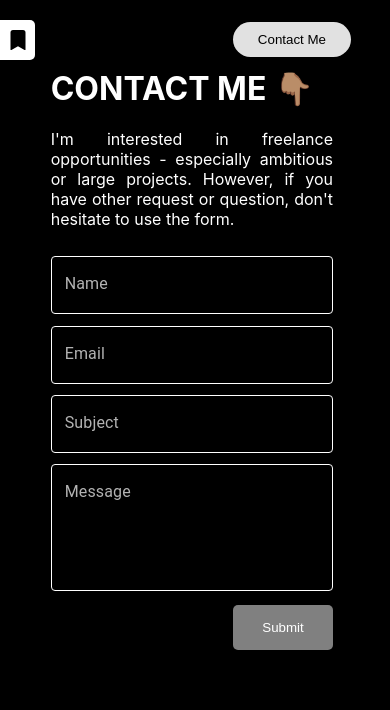
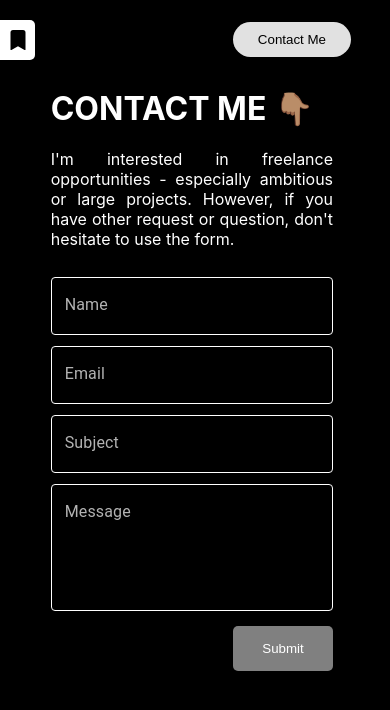
Before and after one commit to Jolaoluwa17/Portfolio, a React (Create React App) app: page /contactMe in a window 390 px wide. Shown: the top 710 px of the page. Built offline with nearby package versions, Linux system fonts and the light colour scheme; a web font is replaced by a local one.

Commit message:
contact page responsive done

```diff
--- a/src/views/Contact Me/contactMe.css
+++ b/src/views/Contact Me/contactMe.css
@@ -137,6 +137,9 @@
   .marTop {
     margin-top: 4% !important;
   }
+  .contact-container {
+    padding-top: 21.5%;
+  }
 }
 
 @media (max-width: 376px) {
```
